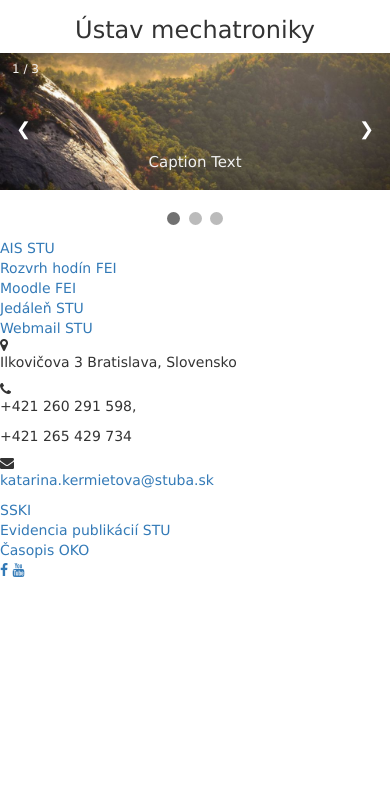
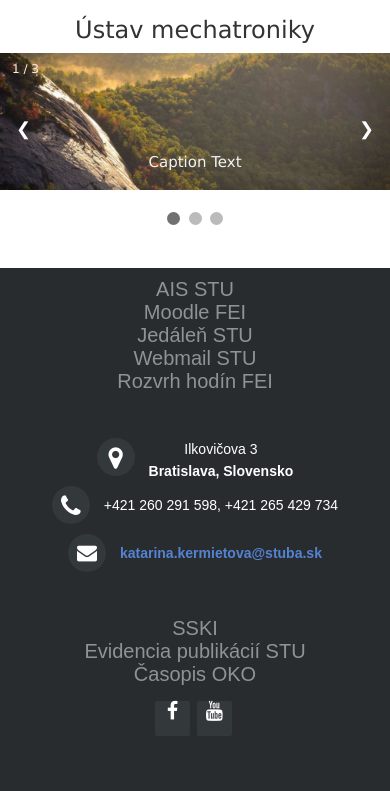
Before and after one commit to elcomtik/WebTech2, a PHP site: page / in a window 390 px wide; the page is wider, and only the part inside the window is pictured. Shown: the part 54-845 px from the top of that part. Before the commit the page ends 631 px from the top of that part, so only its background shows below. Run offline with PHP 8.4, Linux system fonts and the light colour scheme; data that the repository does not hold is empty.

Commit message:
footer update

```diff
--- /dev/null
+++ b/assets/css/footer.css
@@ -0,0 +1,168 @@
+.footer-distributed{
+	background-color: #292c2f;
+	box-shadow: 0 1px 1px 0 rgba(0, 0, 0, 0.12);
+	box-sizing: border-box;
+	width: 100%;
+	text-align: center;
+	font: bold 16px sans-serif;
+
+	padding: 10px;
+	margin-top: 30px;
+}
+
+.footer-distributed .footer-left,
+.footer-distributed .footer-center,
+.footer-distributed .footer-right{
+	display: inline-block;
+	vertical-align: middle;
+}
+
+/* Footer left */
+
+.footer-distributed .footer-left{
+	width: 33%;
+}
+
+/* The company logo */
+
+.footer-distributed h3{
+	color:  #ffffff;
+	font: normal 36px 'Cookie', cursive;
+	margin: 0;
+}
+
+.footer-distributed h3 span{
+	color:  #5383d3;
+}
+
+/* Footer links */
+
+.footer-distributed .footer-links{
+	color:  #ffffff;
+	margin: 20px 0 12px;
+	padding: 0;
+}
+
+.footer-distributed .footer-links a{
+	display:inline-block;
+	line-height: 1.8;
+	text-decoration: none;
+	color:  inherit;
+}
+
+.footer-distributed .footer-company-name{
+	color:  #8f9296;
+	font-size: 20px;
+	font-weight: normal;
+	margin: 0;
+}
+
+/* Footer Center */
+
+.footer-distributed .footer-center{
+	width: 33%;
+}
+
+.footer-distributed .footer-center i{
+	background-color:  #33383b;
+	color: #ffffff;
+	font-size: 25px;
+	width: 38px;
+	height: 38px;
+	border-radius: 50%;
+	text-align: center;
+	line-height: 42px;
+	margin: 5px 10px;
+	vertical-align: middle;
+}
+
+.footer-distributed .footer-center i.fa-envelope{
+	font-size: 20px;
+	line-height: 38px;
+}
+
+.footer-distributed .footer-center p{
+	display: inline-block;
+	color: #ffffff;
+	vertical-align: middle;
+	margin:0;
+}
+
+.footer-distributed .footer-center p span{
+	display:block;
+	font-weight: normal;
+	font-size:14px;
+	line-height:2;
+}
+
+.footer-distributed .footer-center p a{
+	color:  #5383d3;
+	text-decoration: none;;
+}
+
+
+/* Footer Right */
+
+.footer-distributed .footer-right{
+	width: 33%;
+}
+
+.footer-distributed .footer-company-about{
+	line-height: 20px;
+	color:  #92999f;
+	font-size: 13px;
+	font-weight: normal;
+	margin: 0;
+}
+
+.footer-distributed .footer-company-about span{
+	display: block;
+	color:  #ffffff;
+	font-size: 14px;
+	font-weight: bold;
+	margin-bottom: 20px;
+}
+
+.footer-distributed .footer-icons{
+	margin-top: 15px;
+}
+
+.footer-distributed .footer-icons a{
+	display: inline-block;
+	width: 35px;
+	height: 35px;
+	cursor: pointer;
+	background-color:  #33383b;
+	border-radius: 2px;
+
+	font-size: 20px;
+	color: #ffffff;
+	text-align: center;
+	line-height: 35px;
+
+	margin-right: 3px;
+	margin-bottom: 5px;
+}
+
+/* If you don't want the footer to be responsive, remove these media queries */
+
+@media (max-width: 880px) {
+
+	.footer-distributed{
+		font: bold 14px sans-serif;
+	}
+
+	.footer-distributed .footer-left,
+	.footer-distributed .footer-center,
+	.footer-distributed .footer-right{
+		display: block;
+		width: 100%;
+		margin-bottom: 40px;
+		text-align: center;
+	}
+
+	.footer-distributed .footer-center i{
+		margin-left: 0;
+	}
+
+}
--- a/footer.php
+++ b/footer.php
@@ -1,20 +1,16 @@
-
 <footer class="footer-distributed">
 
     <div class="row">
 
 
-
         <div class="footer-left col-lg-4">
 
             <a href="http://is.stuba.sk/" class="footer-company-name">AIS STU</a><br>
-            <a href="http://aladin.elf.stuba.sk/rozvrh/" class="footer-company-name">Rozvrh hodín FEI</a><br>
             <a href="http://elearn.elf.stuba.sk/moodle/" class="footer-company-name">Moodle FEI</a><br>
-
             <a href="https://www.jedalen.stuba.sk/WebKredit" class="footer-company-name">Jedáleň STU</a><br>
             <a href="https://webmail.stuba.sk/" class="footer-company-name">Webmail STU</a><br>
+            <a href="http://aladin.elf.stuba.sk/rozvrh/" class="footer-company-name">Rozvrh hodín FEI</a><br>
         </div>
-
 
 
         <div class="footer-center col-lg-4">
@@ -23,6 +19,7 @@
                 <i class="fa fa-map-marker"></i>
                 <p><span>Ilkovičova 3</span> Bratislava, Slovensko</p>
             </div>
+
 
             <div>
                 <i class="fa fa-phone"></i>
@@ -40,7 +37,8 @@
         <div class="footer-right col-lg-4">
 
             <a href="http://www.sski.sk/webstranka/" class="footer-company-name">SSKI</a><br>
-            <a href="https://kis.cvt.stuba.sk/i3/epcareports/epcarep.csp?ictx=stu&language=1" class="footer-company-name">Evidencia publikácií STU</a><br>
+            <a href="https://kis.cvt.stuba.sk/i3/epcareports/epcarep.csp?ictx=stu&language=1"
+               class="footer-company-name">Evidencia publikácií STU</a><br>
             <a href="http://okocasopis.sk/" class="footer-company-name">Časopis OKO</a><br>
 
             <div class="footer-icons">
```
Also changed, not shown: contact.php (+6 -3 lines).
